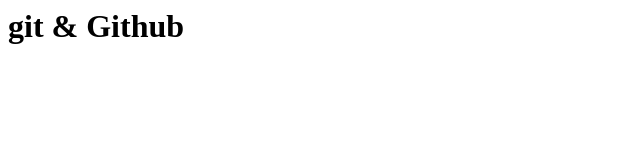
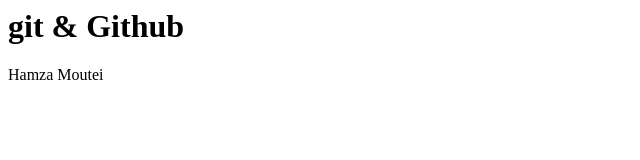
Before and after one commit to hamzamoutei/hello-world, a plain HTML site: page index.html in a window 1280 px wide. Shown: the full height of the page, 0-640 px from the left. Drawn offline with Linux system fonts and the light colour scheme.

Commit message:
Updated index.html with a new line

```diff
--- a/index.html
+++ b/index.html
@@ -4,5 +4,6 @@
     </head>
     <body>
         <h1>git & Github</h1>
+        <div><p>Hamza Moutei</p></div>
     </body>
 </Html>
```
